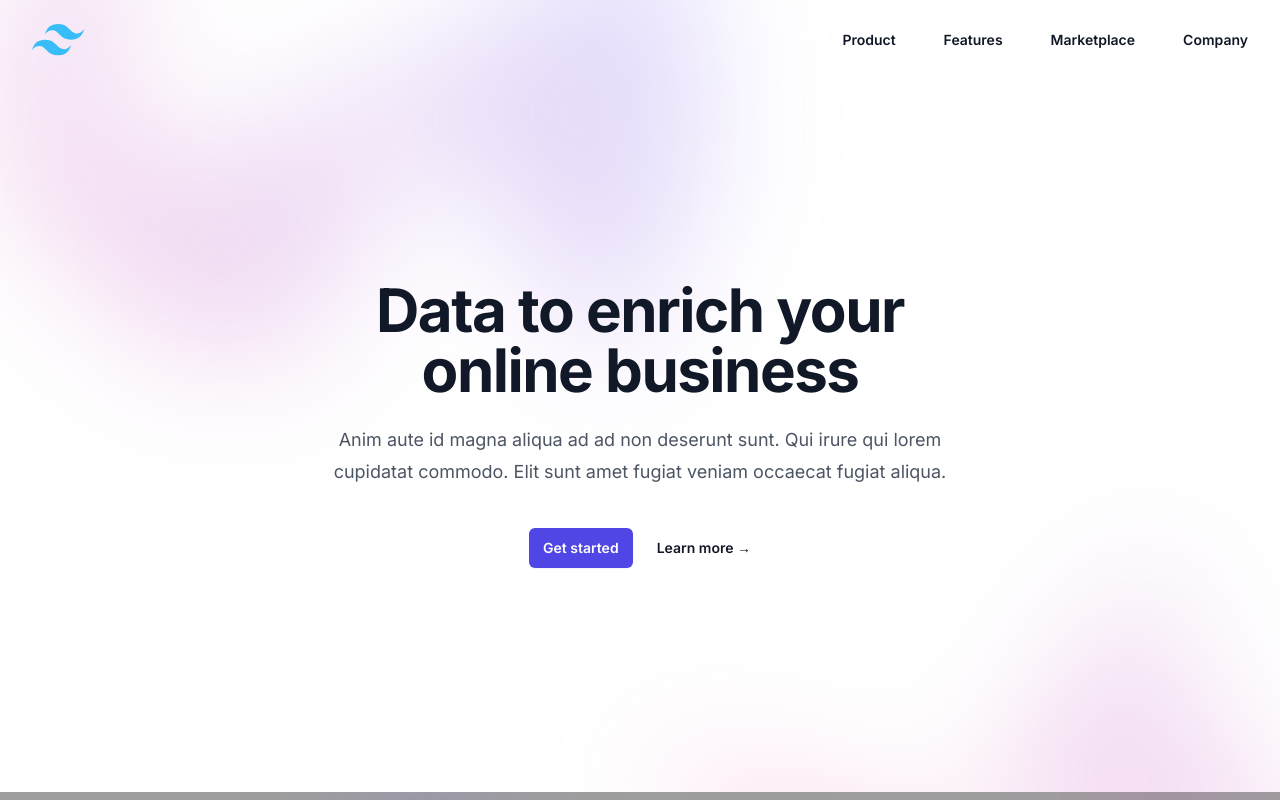
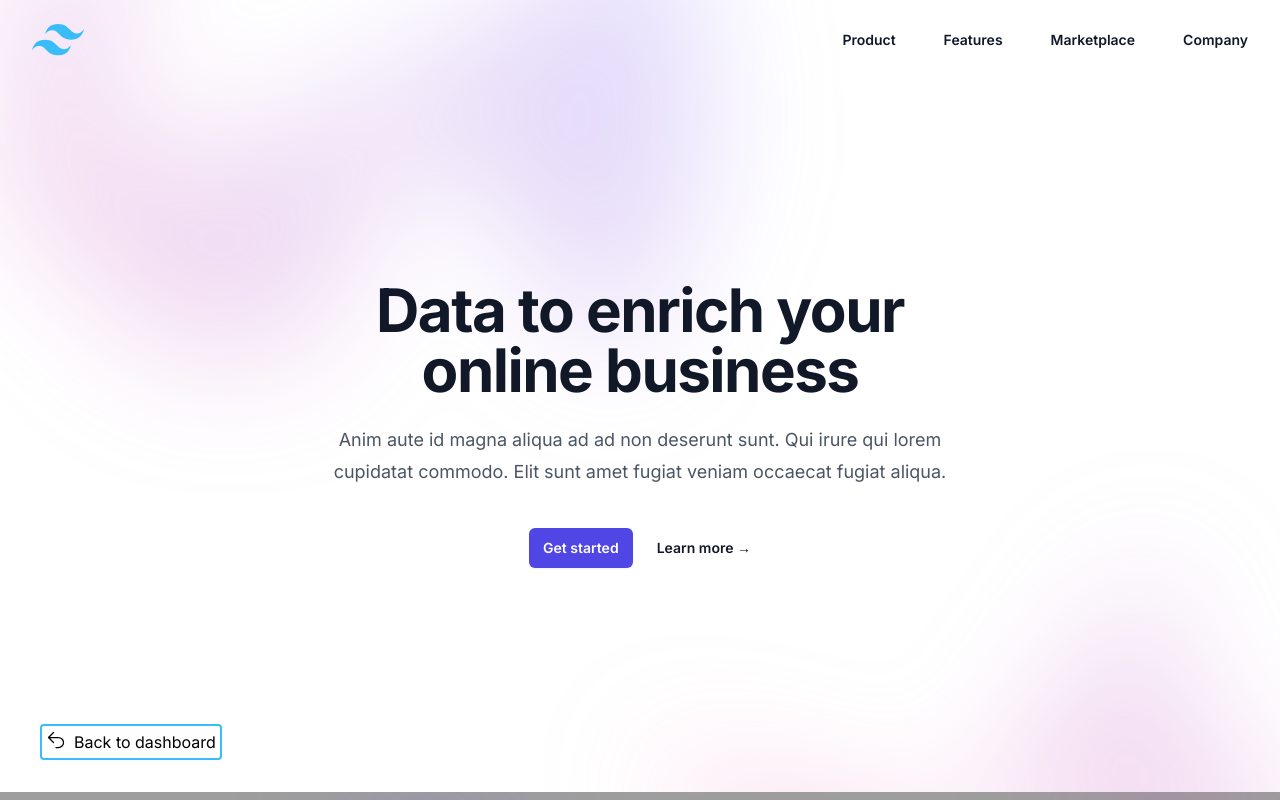
Before and after one commit to rshapoval/static-site-generator, a Next.js app: page /landing in a window 1280 px wide. Shown: the top 800 px of the page. Built offline with nearby package versions, Linux system fonts and the light colour scheme; grey boxes are pictures that could not be loaded.

Commit message:
feat: add BackToDashboard link

```diff
--- a/app/landing/page.tsx
+++ b/app/landing/page.tsx
@@ -1,3 +1,4 @@
+import BackToDashboard from "@/components/landing/back-to-dashboard";
 import HeroSection from "@/components/landing/hero-section";
 import HeaderSection from "@/components/landing/header-section";
 import FeatureSection from "@/components/landing/feature-section";
@@ -9,6 +10,7 @@ import FooterSection from "@/components/landing/footer-section";
 export default function Landing() {
   return (
     <>
+      <BackToDashboard />
       <HeroSection />
       <HeaderSection />
       <FeatureSection />
--- /dev/null
+++ b/components/landing/back-to-dashboard.tsx
@@ -0,0 +1,28 @@
+import Link from "next/link";
+
+import { DASHBOARD_SLUG } from "@/constants/constants";
+
+export default function BackToDashboard() {
+  return (
+    <Link
+      className="z-10 fixed bottom-10 left-10 inline-flex p-1 bg-white rounded border-2 border-sky-400 hover:shadow-lg"
+      href={`/${DASHBOARD_SLUG}`}
+    >
+      <svg
+        xmlns="http://www.w3.org/2000/svg"
+        fill="none"
+        viewBox="0 0 24 24"
+        strokeWidth={1.5}
+        stroke="currentColor"
+        className="shrink-0 size-5 mr-2"
+      >
+        <path
+          strokeLinecap="round"
+          strokeLinejoin="round"
+          d="M9 15 3 9m0 0 6-6M3 9h12a6 6 0 0 1 0 12h-3"
+        />
+      </svg>
+      Back to dashboard
+    </Link>
+  );
+}
--- a/constants/constants.ts
+++ b/constants/constants.ts
@@ -1 +1,2 @@
+export const DASHBOARD_SLUG = "dashboard";
 export const LANDING_SLUG = "landing";
```
